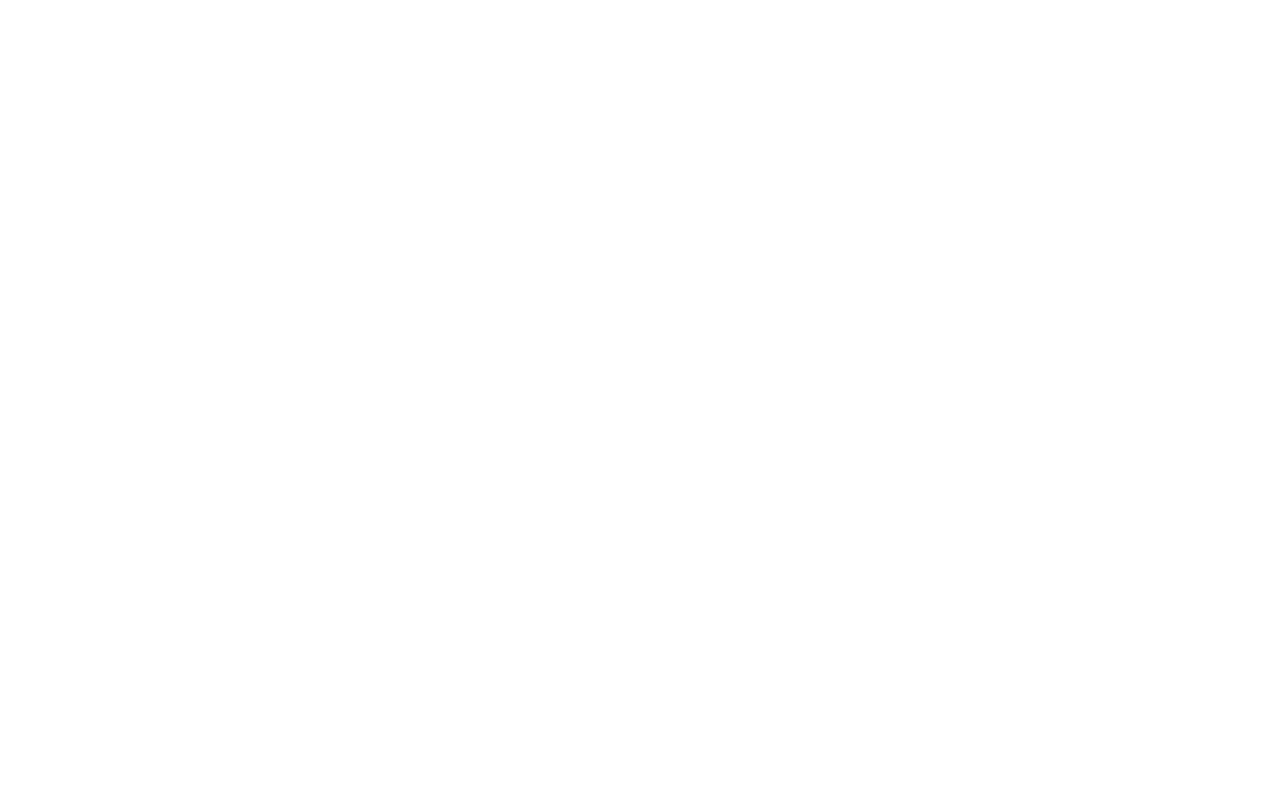
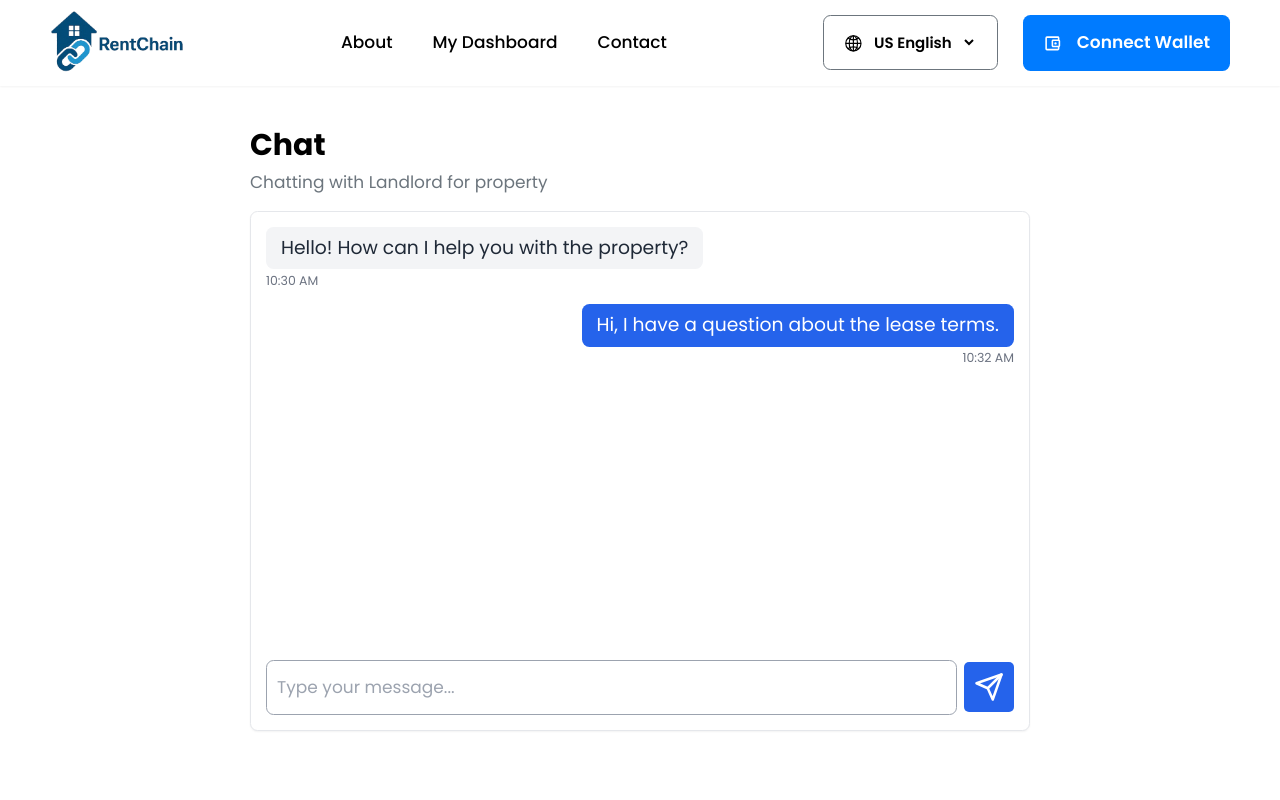
Before and after one commit to Jo-shua09/RentChain, a React (Vite) app in the folder Frontend/RentChain/: page /dashboard/tenant-dashboard/chat in a window 1280 px wide. Before the commit this address had no page. Shown: the top 800 px of the page. Built offline with nearby package versions, Linux system fonts and the light colour scheme.

Commit message:
feat: add Chat and Payment components with routing integration in AppRouter

```diff
--- a/Frontend/RentChain/src/components/sections/Listings/PropertyDetails.jsx
+++ b/Frontend/RentChain/src/components/sections/Listings/PropertyDetails.jsx
@@ -1,15 +1,20 @@
 import { IoChatboxOutline, IoLocationOutline } from "react-icons/io5";
-import { useLocation } from "react-router-dom";
+import { Link, useLocation, useNavigate } from "react-router-dom";
 import { Button, ButtonThree, ButtonTwo } from "../../common/Button";
 import { CiWallet } from "react-icons/ci";
 
 export default function PropertyDetails() {
   const { state } = useLocation();
+  const navigate = useNavigate();
   const { title, location, country, price, bedrooms, duration, bathrooms, description, type, image, listed_date, amenities, map } = state || {};
 
   if (!state) {
     return <div className="p-10 text-3xl text-center text-red-500 normal-case">Property details not found.</div>;
   }
+
+  const handleContactLandlord = () => {
+    navigate("/dashboard/tenant-dashboard/chat", { state: { title } });
+  };
 
   return (
     <div className="w-full section-page bg-gray-50 flex items-start md:flex-nowrap flex-wrap gap-10 justify-between gap-x-10 !py-52">
@@ -63,8 +68,17 @@
         </div>
 
         <div className="flex flex-wrap items-center w-full gap-10 mt-14 sm:flex-nowrap">
-          <Button name="contact landlord" className="flex justify-center w-full" icon={<IoChatboxOutline className="text-4xl" />} />
-          <ButtonTwo name="pay rent" className="flex justify-center w-full border border-gray-300" icon={<CiWallet className="text-4xl" />} />
+          <Link to="/dashboard/tenant-dashboard/chat" className="w-full">
+            <Button
+              onClick={handleContactLandlord}
+              name="contact landlord"
+              className="flex justify-center w-full"
+              icon={<IoChatboxOutline className="text-4xl" />}
+            />
+          </Link>
+          <Link to="/dashboard/tenant-dashboard/payment" className="w-full">
+            <ButtonTwo name="pay rent" className="flex justify-center w-full border border-gray-300" icon={<CiWallet className="text-4xl" />} />
+          </Link>
         </div>
       </div>
 
@@ -90,7 +104,7 @@
           <span className="text-5xl font-semibold">landlord information</span>
           <div className="flex items-center justify-between">
             <h3 className="text-3xl font-medium text-secondary">address</h3>
-            <span className="text-2xl font-normal"></span>
+            <span className="text-2xl italic font-normal normal-case">address</span>
           </div>
         </div>
       </div>
--- /dev/null
+++ b/Frontend/RentChain/src/components/ui/Chat.jsx
@@ -0,0 +1,67 @@
+import { useState } from "react";
+import { FiSend } from "react-icons/fi";
+import { useLocation } from "react-router-dom";
+
+export default function Chat() {
+  const [messages, setMessages] = useState([
+    { id: 1, text: "Hello! How can I help you with the property?", time: "10:30 AM", sender: "landlord" },
+    { id: 2, text: "Hi, I have a question about the lease terms.", time: "10:32 AM", sender: "user" },
+  ]);
+  const [input, setInput] = useState("");
+
+  const sendMessage = () => {
+    if (input.trim() === "") return;
+    const newMessage = {
+      id: messages.length + 1,
+      text: input,
+      time: new Date().toLocaleTimeString([], { hour: "2-digit", minute: "2-digit" }),
+      sender: "user",
+    };
+    setMessages([...messages, newMessage]);
+    setInput("");
+  };
+
+  const { state } = useLocation();
+  const { title } = state || {};
+
+  return (
+    <div className="px-4 mx-auto max-w-7xl !py-52 scetion-page">
+      <h2 className="mb-4 text-5xl font-bold">Chat</h2>
+      <p className="mb-6 text-[1.7rem] normal-case text-secondary">
+        Chatting with Landlord for <span className="font-bold">{title}</span> property
+      </p>
+
+      <div className="bg-white border rounded-xl shadow-sm p-6 flex flex-col h-[52rem]">
+        {/* Messages */}
+        <div className="flex-1 space-y-6 overflow-y-auto text-3xl normal-case">
+          {messages.map((msg) => (
+            <div key={msg.id} className={`flex flex-col ${msg.sender === "user" ? "items-end" : "items-start"}`}>
+              <div
+                className={`px-6 py-4 rounded-xl normal-case max-w-[75%] ${
+                  msg.sender === "user" ? "bg-blue-600 text-white" : "bg-gray-100 text-gray-800"
+                }`}
+              >
+                {msg.text}
+              </div>
+              <span className="mt-1 text-xl text-gray-500">{msg.time}</span>
+            </div>
+          ))}
+        </div>
+
+        {/* Input */}
+        <div className="flex items-center gap-3 mt-4">
+          <input
+            type="text"
+            placeholder="Type your message..."
+            value={input}
+            onChange={(e) => setInput(e.target.value)}
+            className="flex-1 px-4 py-3 text-[1.7rem] normal-case border border-gray-400 rounded-xl h-[5.5rem] focus:outline-none focus:ring-2 focus:ring-blue-500"
+          />
+          <button onClick={sendMessage} className="p-4 text-white bg-blue-600 rounded-lg hover:bg-blue-700">
+            <FiSend className="text-5xl hover:scale-95" />
+          </button>
+        </div>
+      </div>
+    </div>
+  );
+}
--- /dev/null
+++ b/Frontend/RentChain/src/components/ui/Payment.jsx
@@ -0,0 +1,3 @@
+export default function Payment() {
+  return <div></div>;
+}
--- a/Frontend/RentChain/src/routes/AppRouter.jsx
+++ b/Frontend/RentChain/src/routes/AppRouter.jsx
@@ -16,6 +16,8 @@
 import MyProperties from "../components/sections/Listings/MyProperties";
 import Properties from "../components/sections/Listings/Properties";
 import PropertyDetails from "../components/sections/Listings/PropertyDetails";
+import Chat from "../components/ui/Chat";
+import Payment from "../components/ui/Payment";
 
 export default function AppRouter() {
   return (
@@ -30,10 +32,13 @@
         <Route element={<AppLayout />}>
           {/* Dashboard nested */}
           <Route path="/dashboard/landlord-dashboard" element={<LandLordDashboard />} />
+          <Route path="/dashboard/landlord-dashboard/chat" element={<Chat />} />
           <Route path="/dashboard/landlord-dashboard/my-properties" element={<MyProperties />} />
           <Route path="/dashboard/landlord-dashboard/properties/:title" element={<PropertyDetails />} />
 
           <Route path="/dashboard/tenant-dashboard" element={<TenantDashboard />} />
+          <Route path="/dashboard/tenant-dashboard/chat" element={<Chat />} />
+          <Route path="/dashboard/tenant-dashboard/payment" element={<Payment />} />
           <Route path="/dashboard/tenant-dashboard/properties" element={<Properties />} />
           <Route path="/dashboard/tenant-dashboard/properties/:title" element={<PropertyDetails />} />
 
```
